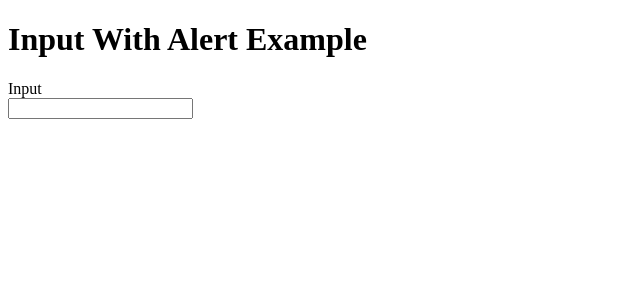
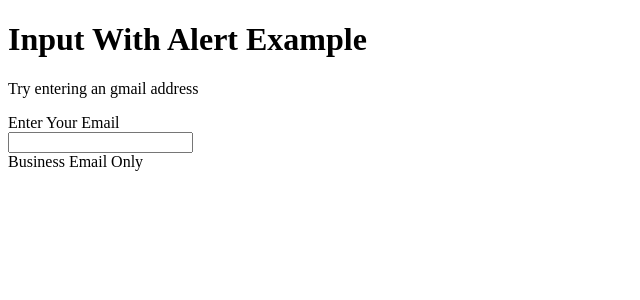
Before and after one commit to devmentorlive-youtube/30-components-in-30-days, a Next.js app: page /examples/inputs/with-alert in a window 1280 px wide. Shown: the top 300 px of the page, without its empty margins (0-640 px from the left). Built offline with nearby package versions, Linux system fonts and the light colour scheme.

Commit message:
Finsihed the Input with Alert example

```diff
--- a/src/pages/examples/inputs/with-alert/index.jsx
+++ b/src/pages/examples/inputs/with-alert/index.jsx
@@ -1,32 +1,38 @@
+import { useState } from "react";
 import TextField from "@/ui/form/text-field";
 import withLabel from "@/ui/form/with-label";
-import { useState } from "react";
+import Alert from "@/ui/alert";
 
+// Wrapped Components
+const InputWithLabel = withLabel(TextField);
 
-export default function InputWithAlertPage () {
-  const [input, setInput] = useState("");
-  const InputWithLabel = withLabel(TextField);
+export default function InputWithAlert() {
+  const [text, setText] = useState("");
+  const [showAlert, setShowAlert] = useState(false);
+  const checkInput = () => {
+    if (text.includes("@gmail")) {
+      return setShowAlert(true);
+    } else {
+      return setShowAlert(false);
+    }
+  };
 
-  const handleChange = () => {
-    setInput(event.target.value);
-  }
-
-return (
-  <div className="container w-[60%] mx-auto bg-white text-black p-4 my-8 rounded">
-                           <h1 className="text-2xl">Input With Alert Example</h1>
-
-    <div className="border rounded border-slate-800 mt-4 p-4">
+  const errorClass = showAlert
+    ? "font-medium text-red-500 transition-all duration-[2s]"
+    : "font-medium text-blue-600 transition-all duration-[2s]";
+  return (
+    <div className="container w-[60%] mx-auto bg-gray-200 text-black p-4 my-8 rounded">
+      <h1 className="text-2xl font-medium">Input With Alert Example </h1>
+      <p>Try entering an gmail address</p>
+      <div className="border rounded border-slate-800 mt-4 p-4">
         {/* create an input with label that sets the state of the input */}
-        <InputWithLabel
-            label="Input"
-            value={input}
-            onChange={handleChange}
-           // alert={input.length > 0 ? "Input is not empty" : "Input is empty"}
-        />
-
+        <InputWithLabel onKeyUp={checkInput} value={text} onChange={setText}>
+          <span className={errorClass}>Enter Your Email</span>
+        </InputWithLabel>
+        <Alert show={showAlert} onHide={() => setShowAlert(false)}>
+          Business Email Only
+        </Alert>
+      </div>
     </div>
-  </div>
-
-)
-
+  );
 }
```
